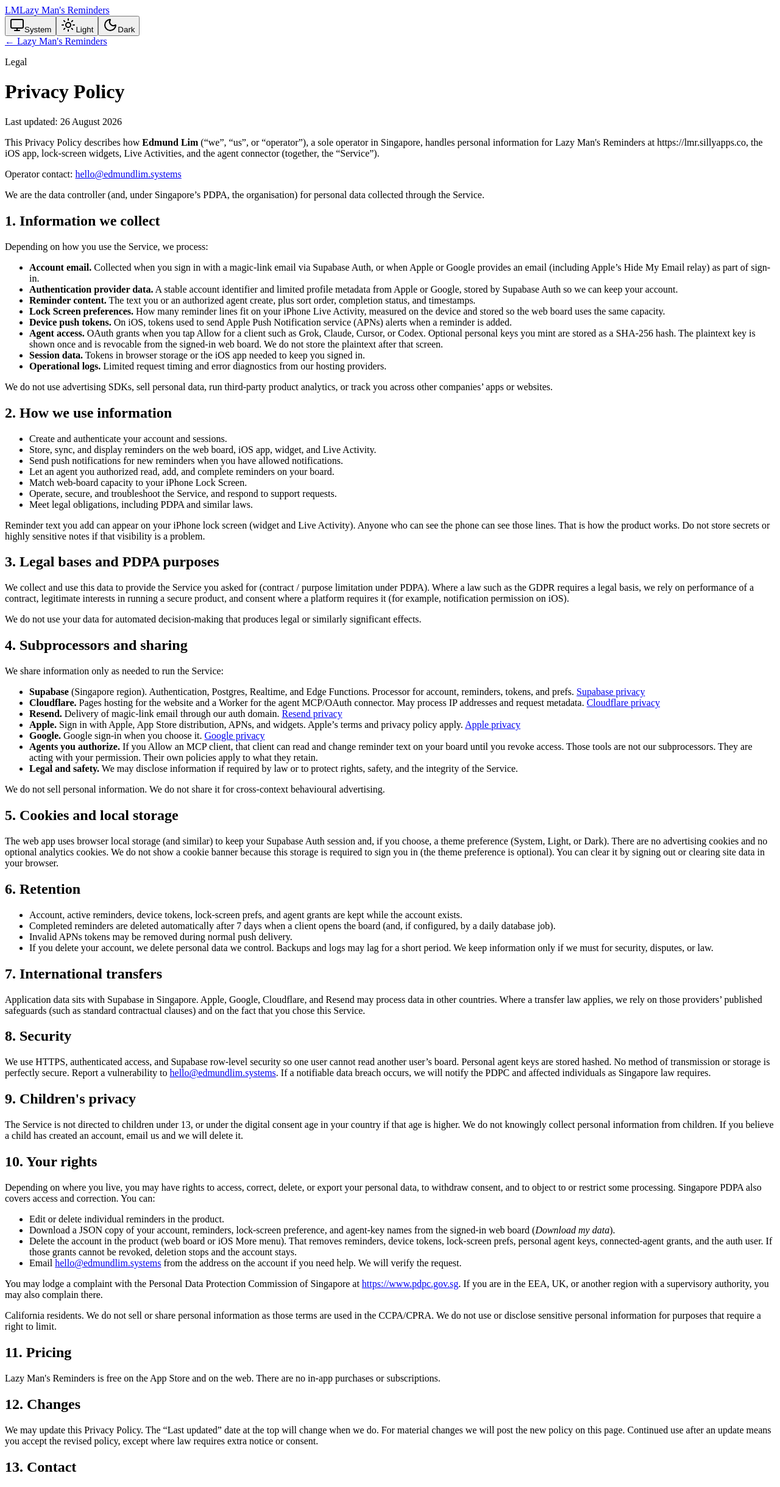
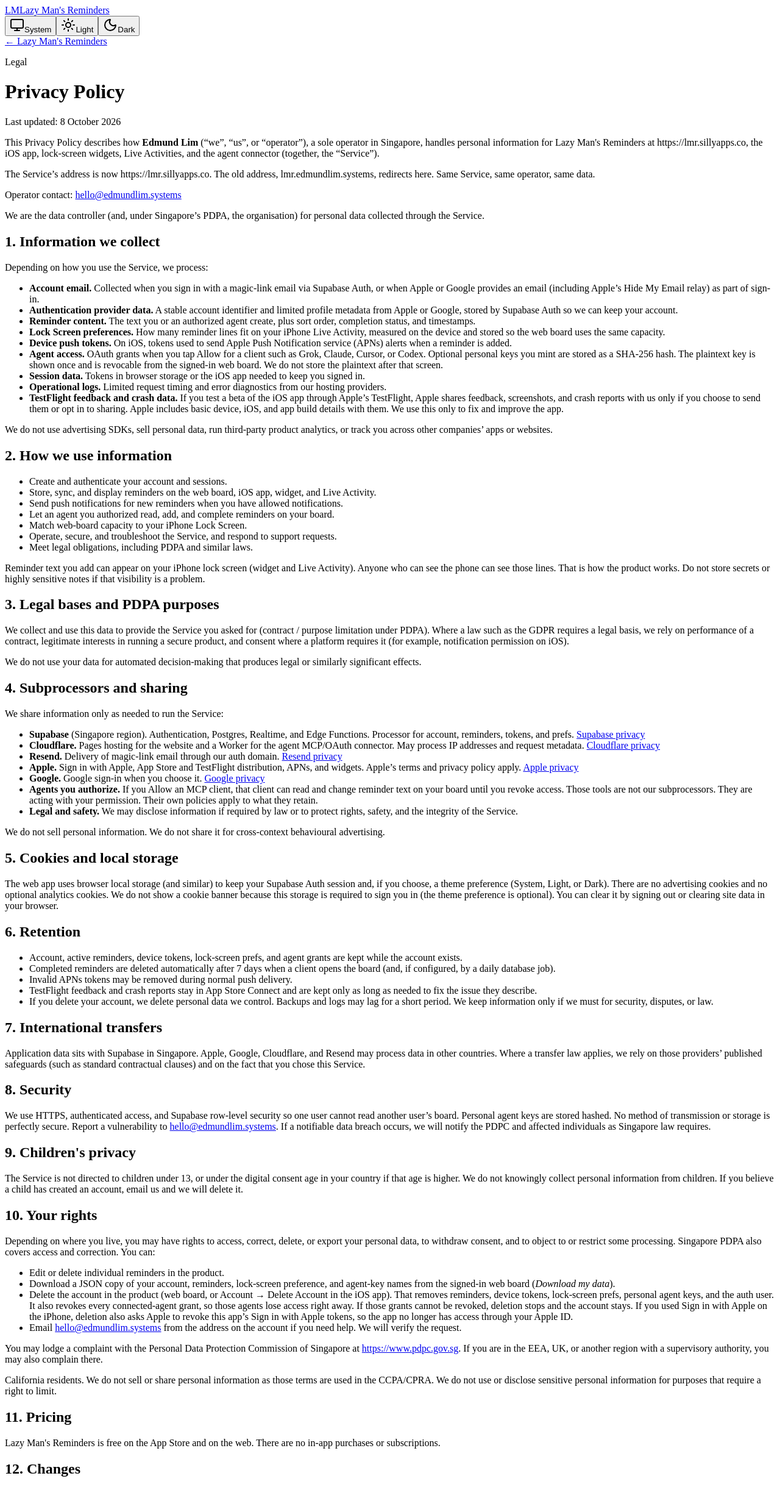
Before and after one commit to EdmundLimBoEn/lazy-mans-reminders, a React (Vite) app in the folder web/: page /privacy in a window 1280 px wide. Shown: the top 2439 px of the page at 61% size. Built offline with nearby package versions, Linux system fonts and the light colour scheme; no server answers; the HTML template or start-up script is replaced by a standard one.

Commit message:
Privacy policy: 8 Oct 2026 update for TestFlight beta (#45)

```diff
--- a/web/src/LegalPages.tsx
+++ b/web/src/LegalPages.tsx
@@ -5,7 +5,7 @@
 import { ThemeToggle } from './ThemeToggle'
 
 const CONTACT_EMAIL = 'hello@edmundlim.systems'
-const LAST_UPDATED = '26 August 2026'
+const LAST_UPDATED = '8 October 2026'
 const SITE_URL = 'https://lmr.sillyapps.co'
 const PDPC_URL = 'https://www.pdpc.gov.sg'
 
@@ -66,6 +66,10 @@
         (together, the “Service”).
       </p>
       <p>
+        The Service’s address is now {SITE_URL}. The old address, lmr.edmundlim.systems, redirects
+        here. Same Service, same operator, same data.
+      </p>
+      <p>
         Operator contact: <a href={`mailto:${CONTACT_EMAIL}`}>{CONTACT_EMAIL}</a>
       </p>
       <p>
@@ -111,6 +115,12 @@
         <li>
           <strong>Operational logs.</strong> Limited request timing and error diagnostics from our
           hosting providers.
+        </li>
+        <li>
+          <strong>TestFlight feedback and crash data.</strong> If you test a beta of the iOS app
+          through Apple’s TestFlight, Apple shares feedback, screenshots, and crash reports with us
+          only if you choose to send them or opt in to sharing. Apple includes basic device, iOS,
+          and app build details with them. We use this only to fix and improve the app.
         </li>
       </ul>
       <p>
@@ -164,7 +174,8 @@
           <a href="https://resend.com/legal/privacy-policy">Resend privacy</a>
         </li>
         <li>
-          <strong>Apple.</strong> Sign in with Apple, App Store distribution, APNs, and widgets.
+          <strong>Apple.</strong> Sign in with Apple, App Store and TestFlight distribution, APNs,
+          and widgets.
           Apple’s terms and privacy policy apply.{' '}
           <a href="https://www.apple.com/legal/privacy/">Apple privacy</a>
         </li>
@@ -211,6 +222,10 @@
           Invalid APNs tokens may be removed during normal push delivery.
         </li>
         <li>
+          TestFlight feedback and crash reports stay in App Store Connect and are kept only as
+          long as needed to fix the issue they describe.
+        </li>
+        <li>
           If you delete your account, we delete personal data we control. Backups and logs may
           lag for a short period. We keep information only if we must for security, disputes, or
           law.
@@ -254,9 +269,12 @@
           names from the signed-in web board (<em>Download my data</em>).
         </li>
         <li>
-          Delete the account in the product (web board or iOS More menu). That removes reminders,
-          device tokens, lock-screen prefs, personal agent keys, connected-agent grants, and the
-          auth user. If those grants cannot be revoked, deletion stops and the account stays.
+          Delete the account in the product (web board, or Account → Delete Account in the iOS
+          app). That removes reminders, device tokens, lock-screen prefs, personal agent keys, and
+          the auth user. It also revokes every connected-agent grant, so those agents lose access
+          right away. If those grants cannot be revoked, deletion stops and the account stays. If
+          you used Sign in with Apple on the iPhone, deletion also asks Apple to revoke this app’s
+          Sign in with Apple tokens, so the app no longer has access through your Apple ID.
         </li>
         <li>
           Email <a href={`mailto:${CONTACT_EMAIL}`}>{CONTACT_EMAIL}</a> from the address on the
```
Also changed, not shown: 1 other file (tests, documents, lock files or other folders).
